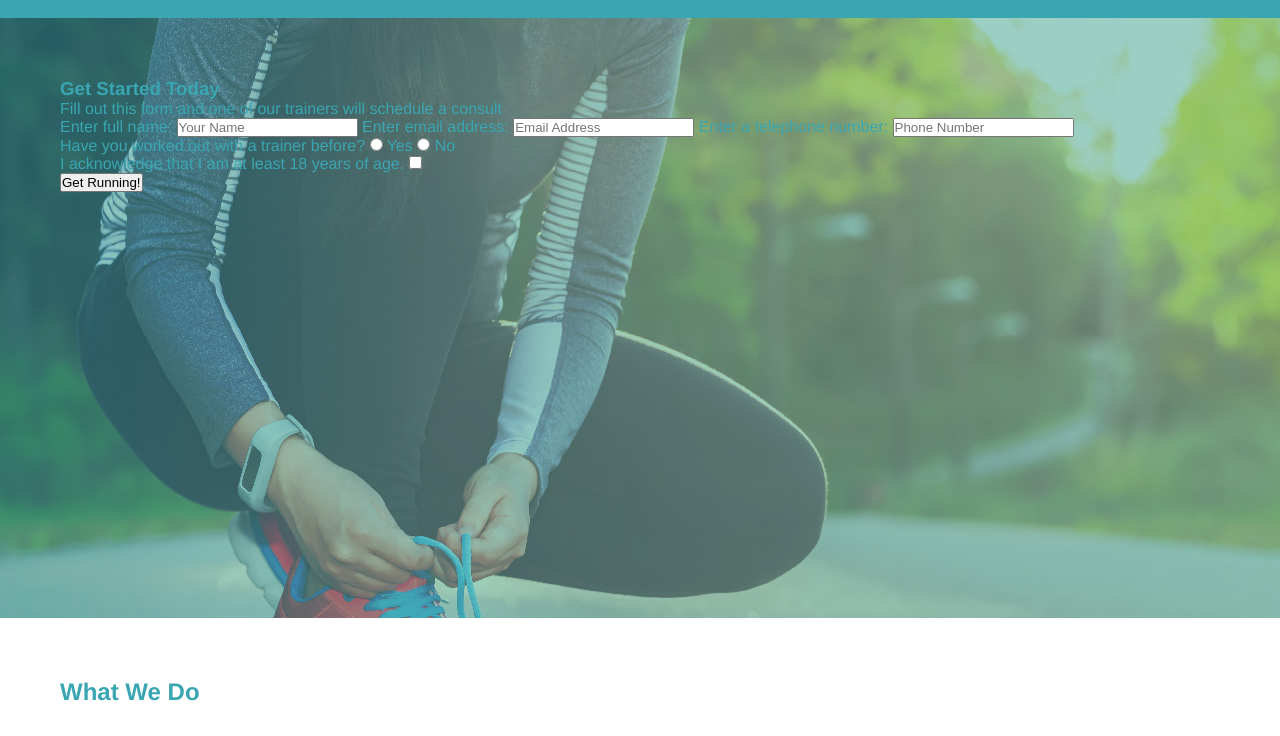
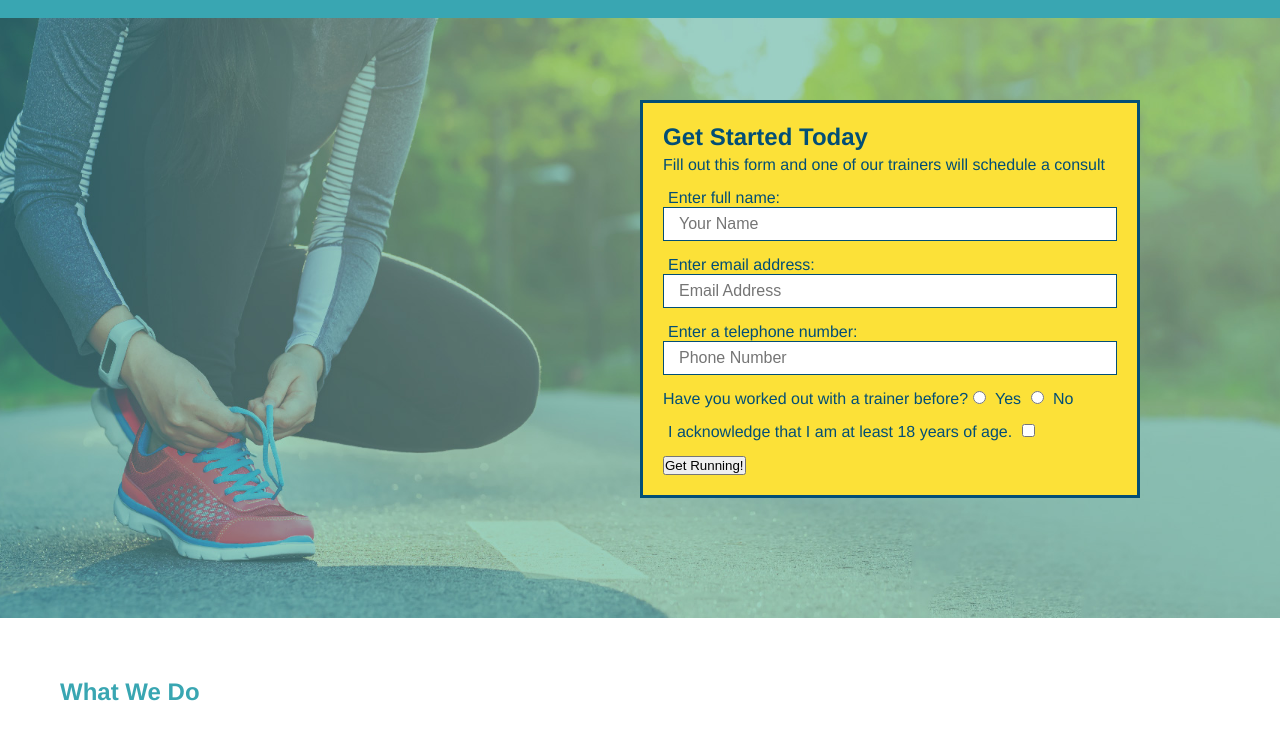
Before and after one commit to erindgabel/run-buddy, a plain HTML site: page index.html in a window 1280 px wide. Shown: the part 64-800 px from the top of the page. Drawn offline with Linux system fonts and the light colour scheme.

Commit message:
style the sign-up form

```diff
--- a/assets/css/style.css
+++ b/assets/css/style.css
@@ -68,5 +68,37 @@ section {
 .hero {
     background-image: url("../images/hero-bg.jpg");
     height: 600px;
+    background-size: cover;
+    background-position: center;
+    position: relative;
 }
 /* Hero Style End */
+.hero-form {
+    border: 3px solid #024e76;
+    background-color: #fce138;
+    padding: 20px;
+    width: 500px;
+    color: #024e76;
+    position: absolute;
+    bottom: 120px;
+    right: 140px;
+}
+.hero-form h3 {
+    font-size: 24px;
+    margin: 0;
+}
+.hero-form p {
+    margin: 5px 0 15px 0;
+}
+.form-input{
+    border: 1px solid #024e76;
+    display: block;
+    padding: 7px 15px;
+    font-size: 16px;
+    color: #024e76;
+    width: 100%;
+    margin-bottom: 15px;
+}
+.hero-form label {
+    margin: 0 5px;
+}
--- a/index.html
+++ b/index.html
@@ -32,17 +32,17 @@
         </nav>
     </header>
     <section class="hero">
-        <div>
+        <div class="hero-form">
             <h3>Get Started Today</h3>
             <p>Fill out this form and one of our trainers will schedule a consult</p>
             <!-- Add form element -->
             <form>
                 <label for="name">Enter full name:</label>
-                <input type="text" placeholder="Your Name" name="name" id="name" />
+                <input type="text" placeholder="Your Name" name="name" id="name" class="form-input"/>
                 <label for="email">Enter email address:</label>
-                <input type="email" placeholder="Email Address" name="email" id="email" />
+                <input type="email" placeholder="Email Address" name="email" id="email" class="form-input"/>
                 <label for="phone"> Enter a telephone number:</label>
-                <input type="tel" placeholder="Phone Number" name="phone" id="phone" />
+                <input type="tel" placeholder="Phone Number" name="phone" id="phone" class="form-input"/>
                 <p>
                     Have you worked out with a trainer before?
                     <input type="radio" name="traier-confirm" id="trainer-yes" />
```
